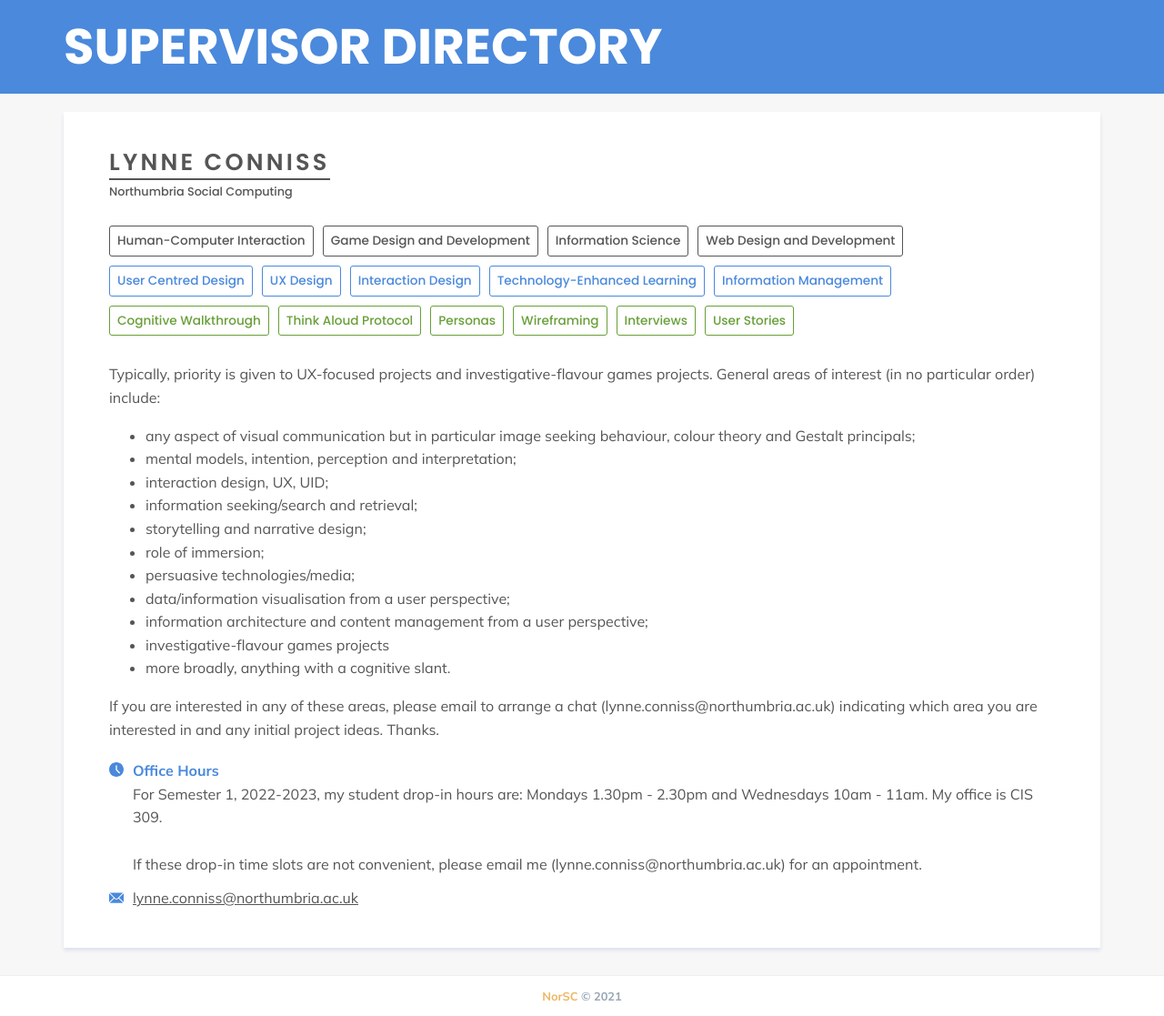
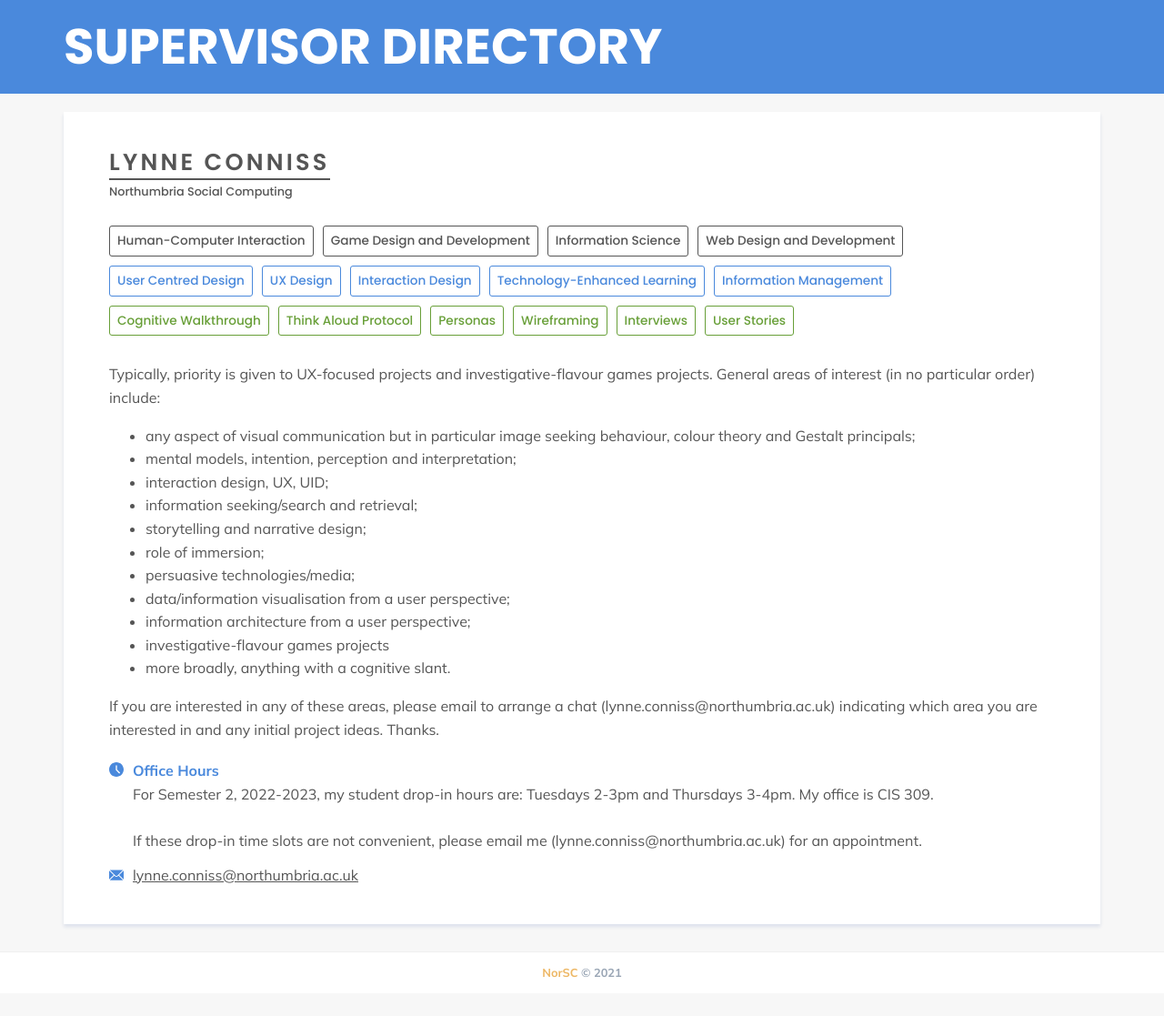
Before and after one commit to NorSC/supervisor-search, a Jekyll site: the page built from _supervisors/lynne-conniss.md, in a window 1280 px wide. Shown: the whole page at 91% size. Built offline with Jekyll 4.4.1, drawn with Linux system fonts in a browser that asks for light colours; a script that is not in the unit is left out; after the commit the page ends 1092 px from its top, so only the background shows below that.

Commit message:
Update Supervisors “lynne-conniss”

```diff
--- a/_supervisors/lynne-conniss.md
+++ b/_supervisors/lynne-conniss.md
@@ -5,8 +5,8 @@ available: true
 available_msc: true
 email: lynne.conniss@northumbria.ac.uk
 office_hours: >-
-  For Semester 1, 2022-2023, my student drop-in hours are: Mondays 1.30pm -
-  2.30pm and Wednesdays 10am - 11am. My office is CIS 309.
+  For Semester 2, 2022-2023, my student drop-in hours are: Tuesdays 2-3pm and
+  Thursdays 3-4pm. My office is CIS 309.
 
 
   If these drop-in time slots are not convenient, please email me (lynne.conniss@northumbria.ac.uk) for an appointment.
@@ -50,7 +50,7 @@ additional_details: >-
 
   * data/information visualisation from a user perspective;
 
-  * information architecture and content management from a user perspective;
+  * information architecture from a user perspective;
 
   * investigative-flavour games projects
 
@@ -79,7 +79,7 @@ additional_details_msc: >-
 
   * data/information visualisation from a user perspective;
 
-  * information architecture and content management from a user perspective;
+  * information architecture from a user perspective;
 
   * more broadly, anything with a cognitive slant.
 
```
